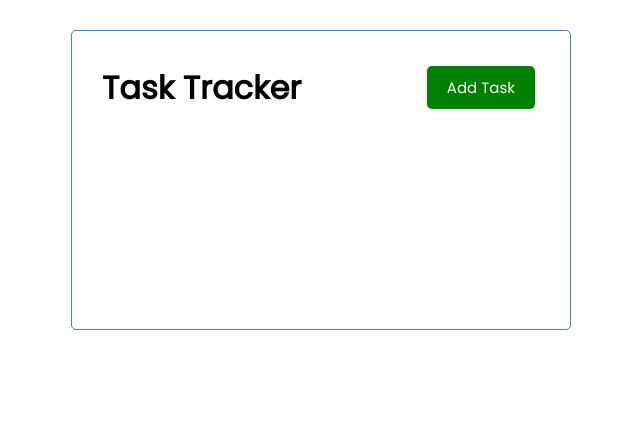
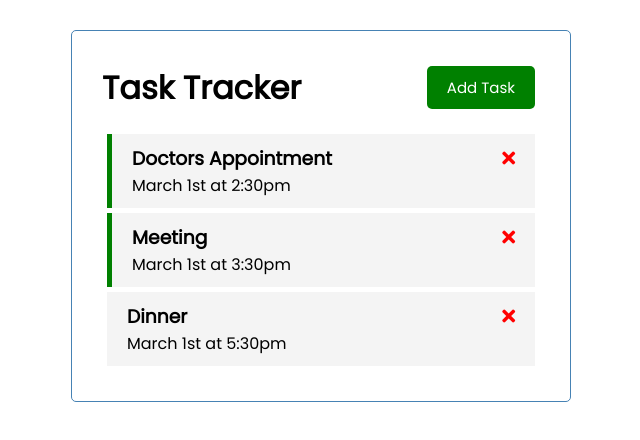
Before and after one commit to shawnkost/vue-task-tracker, a Vue app: page / in a window 1280 px wide. Shown: the top 440 px of the page, without its empty margins (319-959 px from the left). Built offline with nearby package versions, Linux system fonts and the light colour scheme.

Commit message:
Created functionality to delete tasks and toggle reminders

```diff
--- a/public/index.html
+++ b/public/index.html
@@ -4,6 +4,7 @@
     <meta charset="utf-8">
     <meta http-equiv="X-UA-Compatible" content="IE=edge">
     <meta name="viewport" content="width=device-width,initial-scale=1.0">
+    <link rel="stylesheet" href="https://cdnjs.cloudflare.com/ajax/libs/font-awesome/5.15.3/css/all.min.css" />
     <link rel="icon" href="<%= BASE_URL %>favicon.ico">
     <title><%= htmlWebpackPlugin.options.title %></title>
   </head>
--- a/src/App.vue
+++ b/src/App.vue
@@ -1,21 +1,56 @@
 <template>
   <div class="container">
     <Header title="Task Tracker" />
+    <Tasks @toggle-reminder="toggleReminder" @delete-task="deleteTask" :tasks="tasks"/>
   </div>
 </template>
 
 <script>
 import Header from "./components/Header"
+import Tasks from "./components/Tasks"
 
 export default {
   name: 'App',
   components: {
-    Header
+    Header,
+    Tasks
   },
   data() {
     return {
       tasks: []
     }
+  },
+  methods: {
+    deleteTask(id) {
+      if (confirm('Are you sure?')) {
+        this.tasks = this.tasks.filter((task) => task.id !== id)
+      }
+    },
+    toggleReminder(id) {
+      this.tasks = this.tasks.map((task) => task.id === id ? {...task, reminder: !task.reminder} : task)
+    }
+  },
+  created() {
+    this.tasks = [
+      {
+        id: 1,
+        text: 'Doctors Appointment',
+        day: 'March 1st at 2:30pm',
+        reminder: true,
+      },
+      {
+        id: 2,
+        text: 'Meeting',
+        day: 'March 1st at 3:30pm',
+        reminder: true,
+      },
+      {
+        id: 3,
+        text: 'Dinner',
+        day: 'March 1st at 5:30pm',
+        reminder: false,
+      }
+    ]
   }
 }
 </script>
--- /dev/null
+++ b/src/components/Task.vue
@@ -0,0 +1,37 @@
+<template>
+  <div @dblclick="$emit('toggle-reminder', task.id)" :class="[task.reminder ? 'reminder' : '', 'task']">
+    <h3>{{ task.text }}
+      <i @click="$emit('delete-task',task.id)" class="fas fa-times"></i>
+    </h3>
+    <p>{{ task.day }}</p>
+  </div>
+</template>
+
+<script>
+export default {
+  name: 'Task',
+  props: {
+    task: Object
+  },
+}
+</script>
+
+<style scoped>
+.fas {
+  color: red;
+}
+.task {
+  background: #f4f4f4;
+  margin: 5px;
+  padding: 10px 20px;
+  cursor: pointer;
+}
+.task.reminder {
+  border-left: 5px solid green;
+}
+.task h3 {
+  display: flex;
+  align-items: center;
+  justify-content: space-between;
+}
+</style>
--- /dev/null
+++ b/src/components/Tasks.vue
@@ -0,0 +1,20 @@
+<template>
+  <div :key="task.id" v-for="task in tasks">
+    <Task @toggle-reminder="$emit('toggle-reminder', task.id)" @delete-task="$emit('delete-task', task.id)" :task="task" />
+  </div>
+</template>
+
+<script>
+import Task from './Task'
+
+export default {
+  name: 'Tasks',
+  props: {
+    tasks: Array
+  },
+  components: {
+    Task
+  },
+  emits: ['delete-task', 'toggle-reminder'],
+}
+</script>
```
